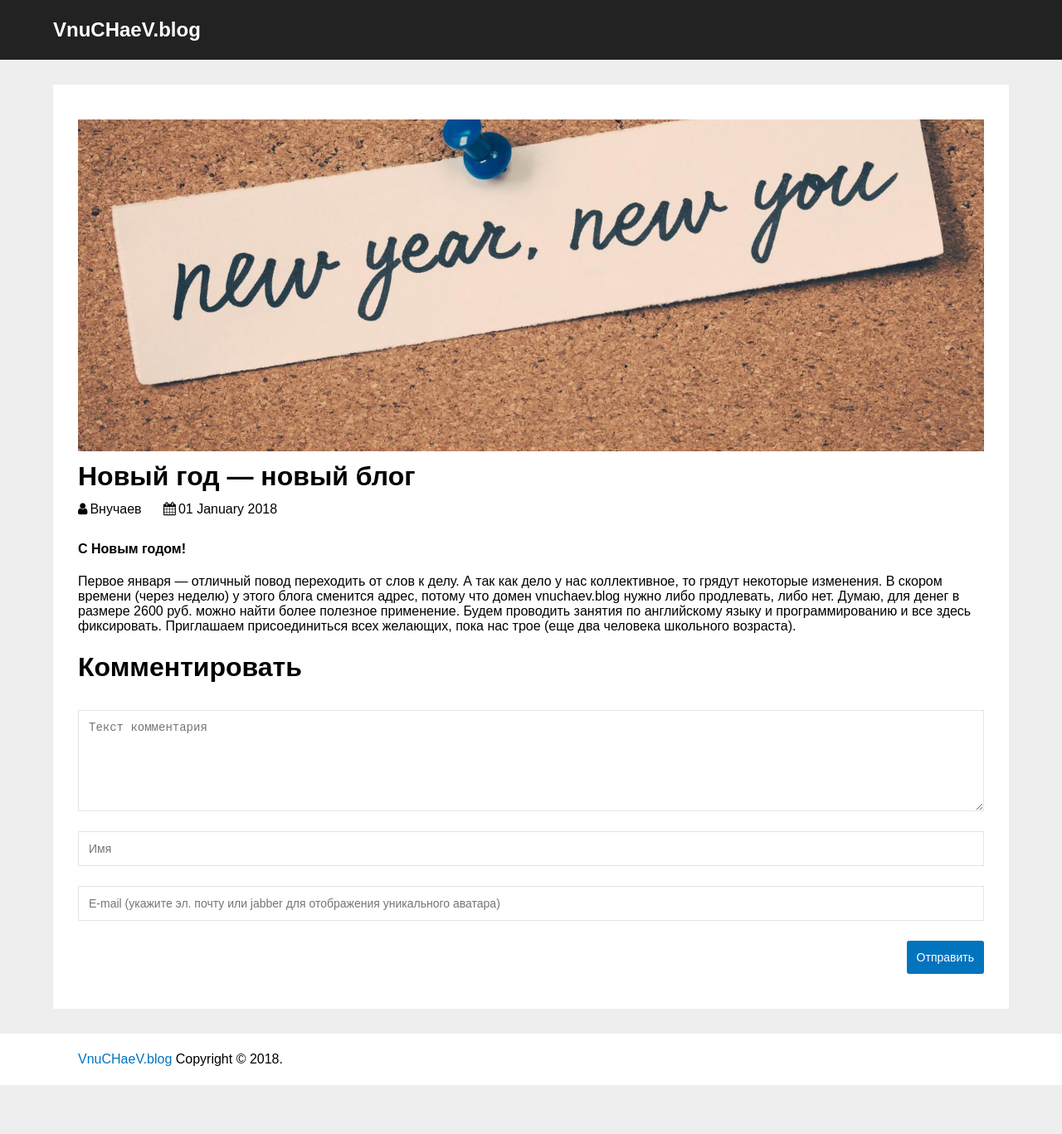
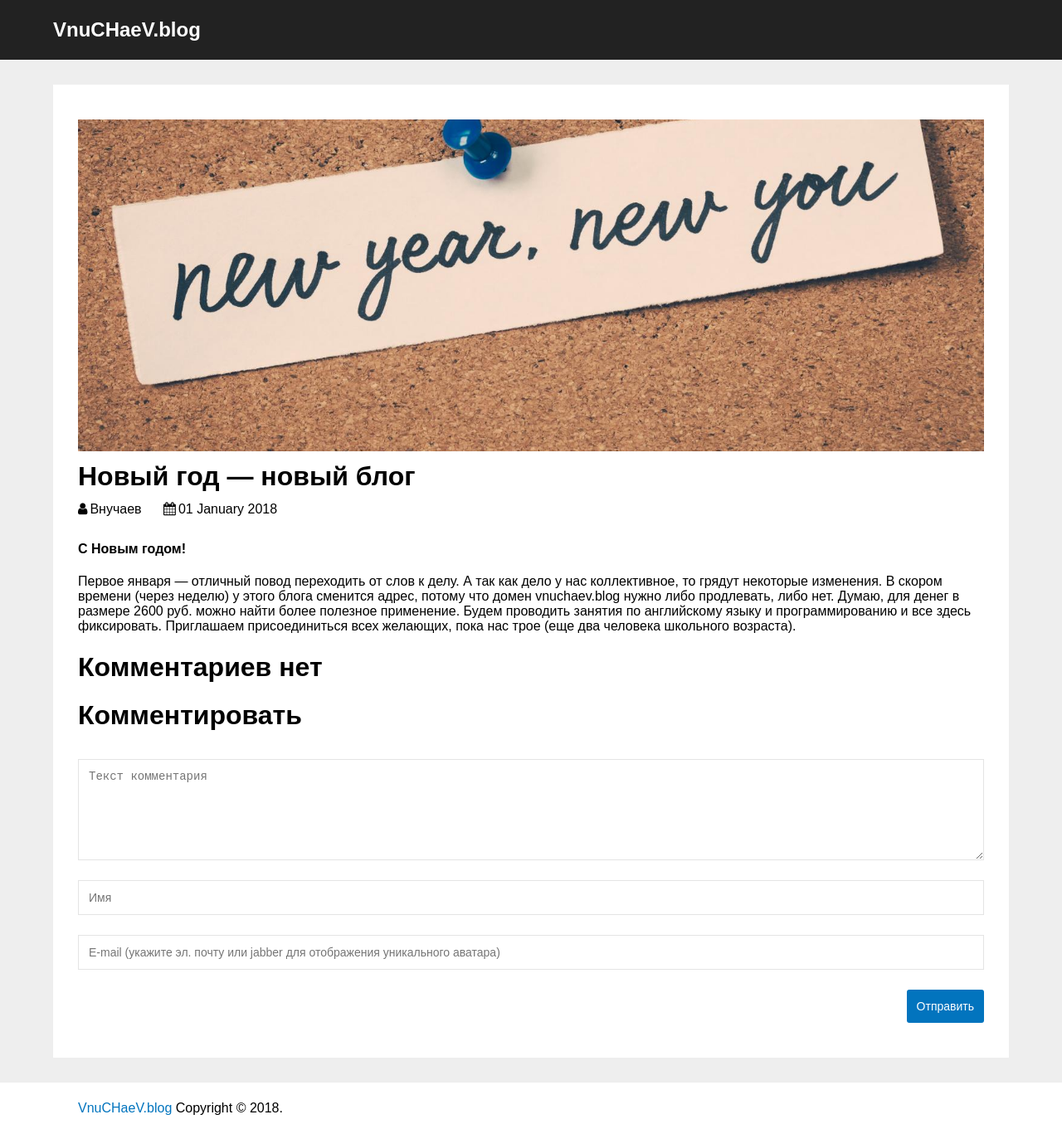
Before and after one commit to vitoyucepi/blog, a Jekyll site: the page built from _posts/2018-01-01-new-blog.md, in a window 1280 px wide. Shown: the whole page at 83% size. Built offline with Jekyll 4.4.1, drawn with Linux system fonts in a browser that asks for light colours; before the commit the page ends 1308 px from its top, so only the background shows below that.

Commit message:
comments listing

```diff
--- a/_layouts/post.html
+++ b/_layouts/post.html
@@ -1,6 +1,20 @@
 ---
 layout: default
 ---
+{% assign comments = site.data.comments[post.slug] %}
+{% if comments %}
+    {% assign commentsQuantity = comments.size %}
+    {% case commentsQuantity | modulo:10 %}
+    {% when 1 %}
+        {% assign result = commentsQuantity | append: " комментарий" %}
+    {% when 2 or 3 or 4 %}
+        {% assign result = commentsQuantity | append: " комментария" %}
+    {% else %}
+        {% assign result = commentsQuantity | append: " комментариев" %}
+    {% endcase %}
+{% else %}
+    {% assign result = "Комментариев нет" %}
+{% endif %}
 <div id="container">
     <div id="post">
         <div class="postheader">
@@ -13,6 +27,18 @@
             {{ content }}
         </div>
         <div id="postcomments">
+            <h1>{{ result }}</h1>
+            {% if comments %}
+                {% for comment in comments %}
+                    <div class="comment">
+                        {{ comment.message }}
+                        {{ comment.name }}
+                        {{ comment.email }}
+                        {{ comment.timestamp }}
+                        {{ comment._id }}
+                    </div>
+                {% endfor %}
+            {% endif %}
             <h1>Комментировать</h1>
             <form id="comment-form" method="post" action="https://api.staticman.net/v2/entry/vitoyucepi/vitoyucepi.github.io/master/comments">
                 <textarea placeholder="Текст комментария" rows="6" name="fields[message]" required spellcheck="true"></textarea>
--- a/css/default.css
+++ b/css/default.css
@@ -154,3 +154,7 @@
 #comment-form > button:hover {
     background: #222;
 }
+
+.comment {
+    margin: 30px;
+}
```
